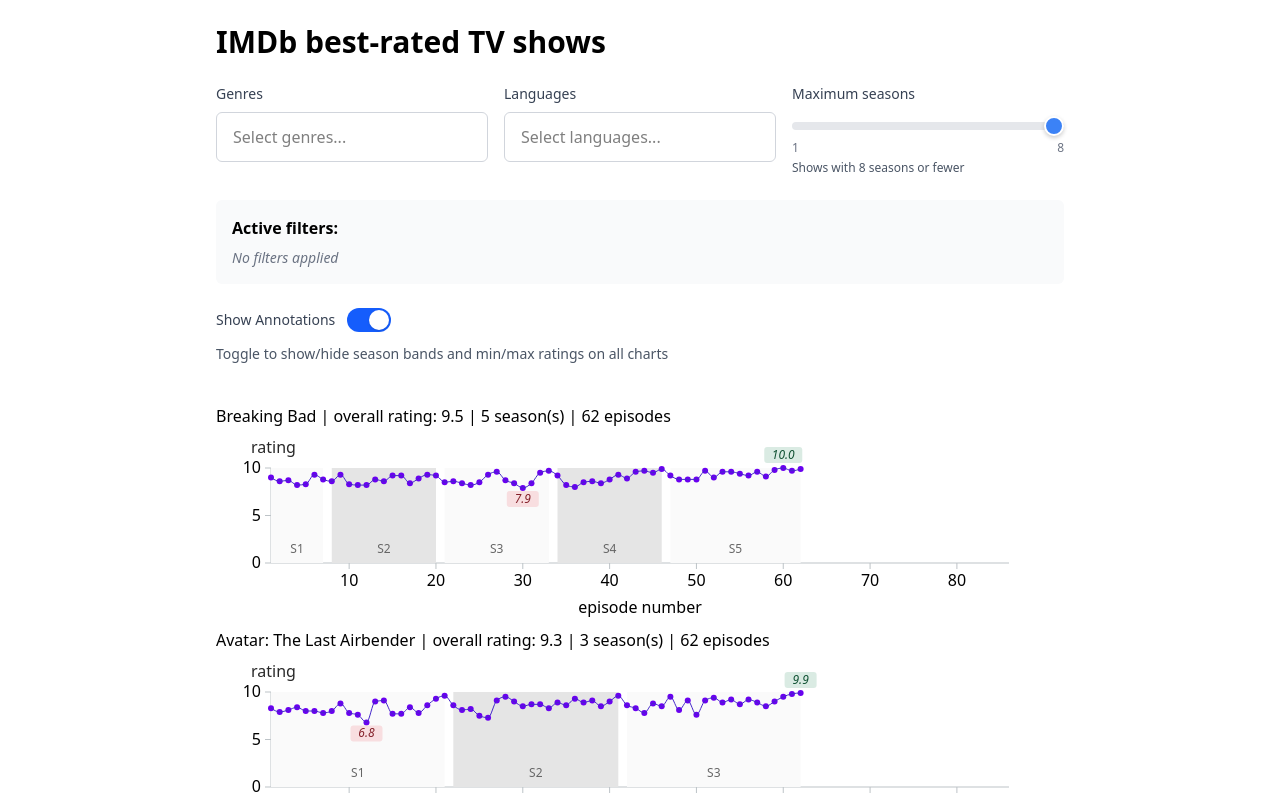
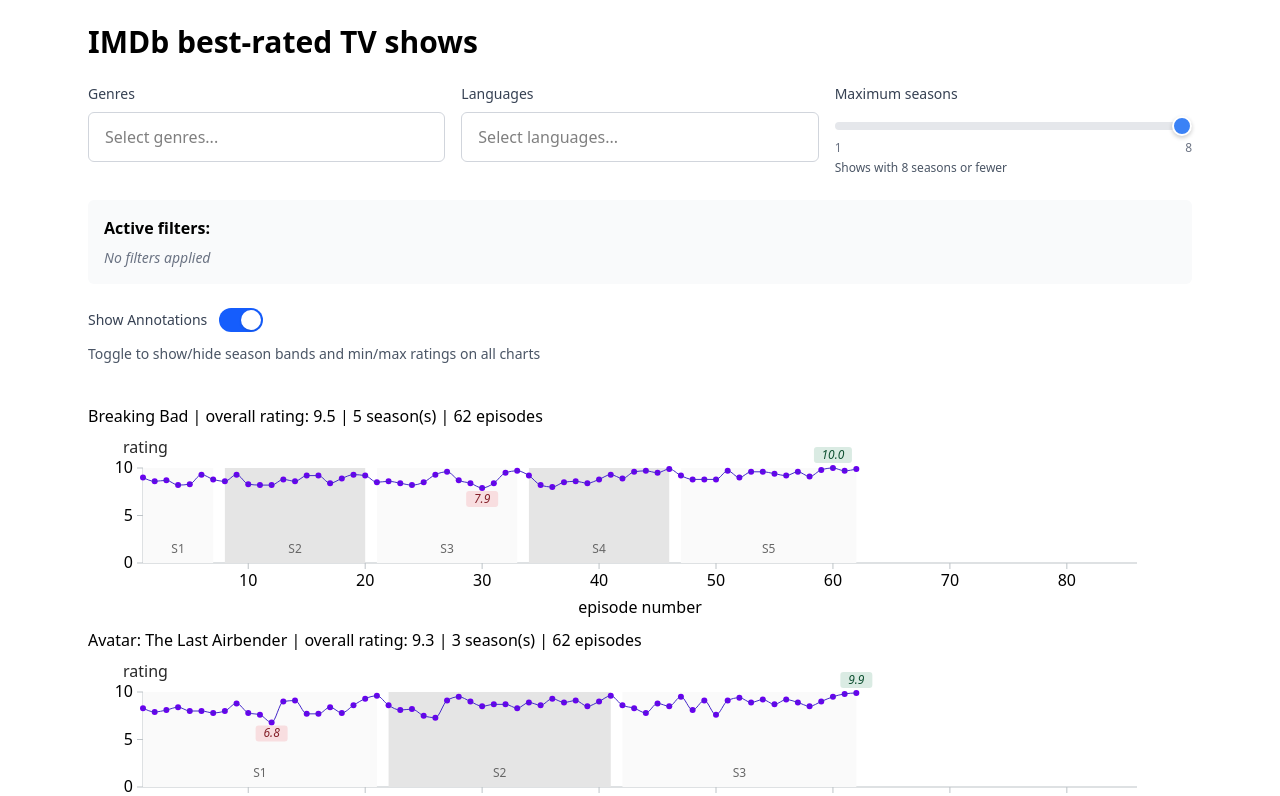
Before and after one commit to DameAnneSo/IMDB-show-explorer, a Svelte app: page / in a window 1280 px wide. Shown: the top 796 px of the page. Built offline with nearby package versions, Linux system fonts and the light colour scheme.

Commit message:
feat: increase the size of the main container

```diff
--- a/src/App.svelte
+++ b/src/App.svelte
@@ -148,7 +148,7 @@
   loadCSVData();
 </script>
 
-<main class="p-6 max-w-4xl mx-auto">
+<main class="p-6 max-w-6xl mx-auto">
   <h1 class="text-3xl font-bold mb-6">IMDb best-rated TV shows</h1>
 
   {#if isLoading}
```
